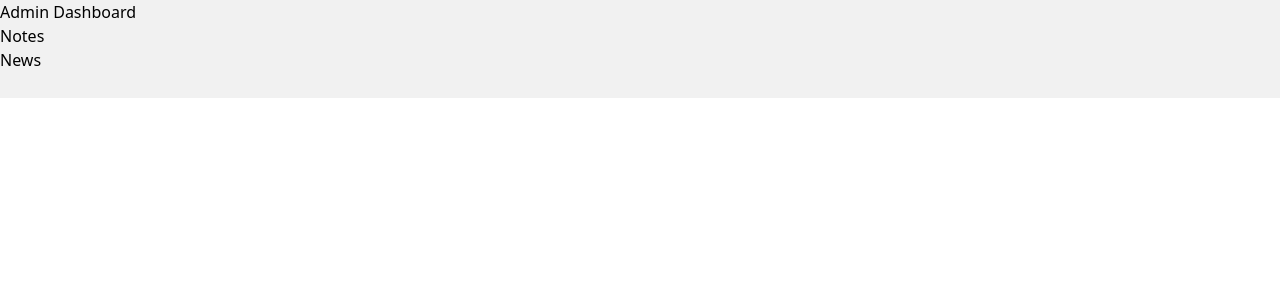
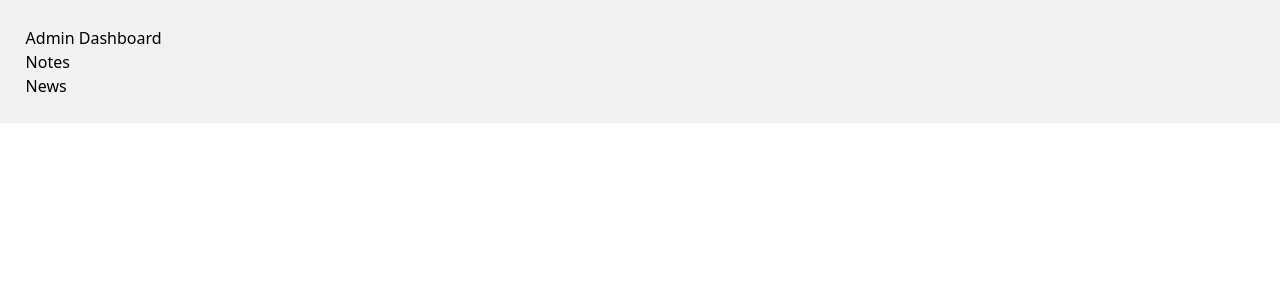
Before and after one commit to Delos-343/HimaTekkomITS-Admin-Dashboard, a React (Vite) app: page / in a window 1280 px wide. Shown: the top 300 px of the page. Built offline with nearby package versions, Linux system fonts and the light colour scheme.

Commit message:
fixed padding

```diff
--- a/src/index.scss
+++ b/src/index.scss
@@ -5,6 +5,6 @@
 #root {
   width: 100%;
   height: 100%;
-  padding-bottom: 2%;
+  padding: 2%;
   background-color: #F1F1F1;
 }
```
